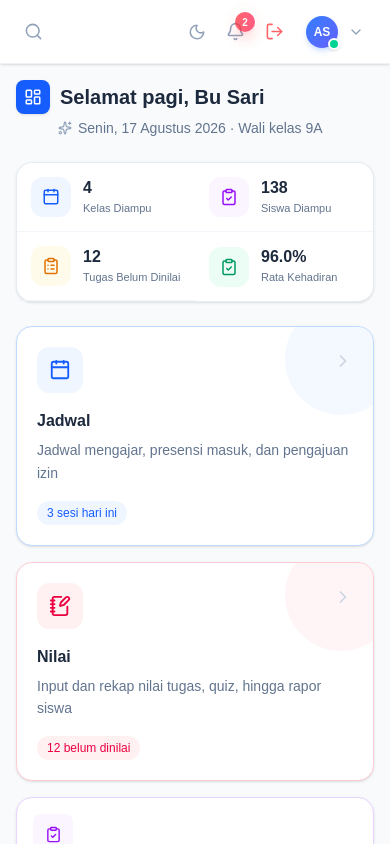
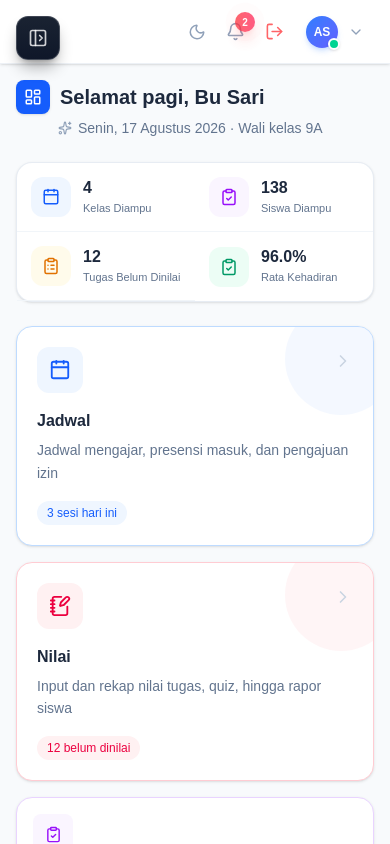
Before and after one commit to yoelsiahaan551/smartschool-frontend-baru, a Next.js app: page /guru in a window 390 px wide. Built offline with nearby package versions, Linux system fonts and the light colour scheme.

Commit message:
update sidebar + hero

```diff
--- a/app/components/Sidebar.jsx
+++ b/app/components/Sidebar.jsx
@@ -2,7 +2,7 @@
 
 import { useState, useEffect } from "react";
 import { usePathname, useRouter } from "next/navigation";
-import { Crown, PanelLeftClose, ChevronDown, X } from "lucide-react";
+import { Crown, PanelLeftClose, PanelLeftOpen, ChevronDown, X } from "lucide-react";
 
 import { guruSidebarConfig } from "./sidebar/guruSidebar";
 import { superadminSidebarConfig } from "./sidebar/superadmin";
@@ -23,6 +23,7 @@ import { yayasanSidebarConfig } from "./sidebar/yayasanSidebar";
  * Props `collapsed` / `setCollapsed` dipakai untuk DUA hal sekaligus, tergantung
  * ukuran layar:
  * - Desktop (>= 1024px): mode lama, collapsed = true -> sidebar menciut jadi ikon 72px.
+ *   Saat collapsed, muncul ikon mini di header yang berfungsi sebagai tombol expand.
  * - Mobile  (<  1024px): collapsed dipakai sebagai status buka/tutup drawer.
  *   collapsed = true  -> drawer tersembunyi total di luar layar (off-canvas).
  *   collapsed = false -> drawer muncul penuh dari kiri + overlay gelap di belakangnya.
@@ -162,6 +163,25 @@ export default function Sidebar({ active, setActive, collapsed, setCollapsed })
 
   return (
     <>
+      {/* FLOATING TOGGLE — muncul di luar sidebar setiap kali sidebar lagi TERTUTUP
+          (mobile: drawer off-canvas, desktop: bisa dipakai juga sebagai shortcut buka).
+          Ini yang bikin sidebar bisa dimunculkan lagi tanpa tergantung Header.jsx. */}
+      {collapsed && isMobile && (
+        <button
+          onClick={() => setCollapsed(false)}
+          className="fixed top-4 left-4 z-[60] flex items-center justify-center
+            w-11 h-11 rounded-xl
+            bg-gradient-to-b from-[#1A2332] to-[#0F1729]
+            border border-white/20 hover:border-white/40
+            text-white/80 hover:text-white
+            shadow-lg shadow-black/30
+            transition-all duration-200 hover:scale-105 active:scale-95"
+          title="Buka Sidebar"
+        >
+          <PanelLeftOpen size={20} />
+        </button>
+      )}
+
       {/* OVERLAY — hanya muncul di mobile saat drawer terbuka */}
       {isMobile && !collapsed && (
         <div
@@ -200,7 +220,9 @@ export default function Sidebar({ active, setActive, collapsed, setCollapsed })
             onClick={() => {
               if (!isMobile) setCollapsed(!collapsed);
             }}
-            className="flex items-center gap-3 flex-1 min-w-0"
+            className={`flex items-center gap-3 flex-1 min-w-0 ${
+              !isMobile && collapsed ? "justify-center" : "justify-start"
+            }`}
           >
             {showLabels && (
               <div className="flex flex-col leading-tight text-left">
@@ -215,6 +237,18 @@ export default function Sidebar({ active, setActive, collapsed, setCollapsed })
                 </div>
               </div>
             )}
+
+            {/* Ikon mini saat collapsed di desktop — sekaligus affordance tombol expand */}
+            {!isMobile && collapsed && (
+              <div
+                className="w-10 h-10 rounded-xl bg-white/10 border border-white/20
+                  flex items-center justify-center text-blue-300
+                  hover:bg-white/20 hover:border-white/40 transition-colors duration-200"
+                title="Buka Sidebar"
+              >
+                <PanelLeftOpen size={18} />
+              </div>
+            )}
           </button>
 
           {/* Desktop: tombol ciutkan sidebar jadi ikon */}
@@ -224,7 +258,7 @@ export default function Sidebar({ active, setActive, collapsed, setCollapsed })
               className="flex items-center justify-center w-8 h-8 rounded-lg
                 bg-white/10 hover:bg-white/20 transition-colors duration-200
                 border border-white/20 hover:border-white/40
-                text-white/70 hover:text-white"
+                text-white/70 hover:text-white flex-shrink-0"
               title="Ciutkan Sidebar"
             >
               <PanelLeftClose size={18} />
--- a/app/components/landingPage/Hero.jsx
+++ b/app/components/landingPage/Hero.jsx
@@ -91,8 +91,25 @@ export default function Hero() {
       </motion.div>
 
       {/* Content */}
+      {/*
+        FIX RESPONSIVE — kenapa dulu ada ruang kosong gede di kiri:
+        Container lama pakai `max-w-7xl mx-auto` (maks 1280px, dipusatkan).
+        Begitu lebar layar > 1280px (laptop/monitor biasa udah 1440-1920px),
+        sisa lebar itu otomatis jadi margin kosong simetris kiri-kanan.
+        Karena teks di dalamnya cuma `max-w-xl` dan nempel ke kiri container,
+        hasilnya keliatan seperti "bolong" lebar banget sebelum teks mulai.
+
+        Solusinya di sini:
+        1. Ganti breakpoint max-width jadi lebih lebar (max-w-[1800px]) supaya
+           baru "berhenti melebar" di layar SANGAT lebar (ultrawide),
+           bukan di 1280px.
+        2. Padding kiri-kanan dibikin fluid/bertahap per breakpoint
+           (px-6 di HP sampai xl:px-28 di layar besar) supaya jarak teks ke
+           tepi layar terasa proporsional di semua ukuran, bukan cuma
+           andalan margin otomatis dari mx-auto.
+      */}
       <div className="relative z-10 min-h-[calc(100vh-80px)] flex items-center">
-        <div className="w-full max-w-7xl mx-auto px-6 lg:px-16">
+        <div className="w-full max-w-[1800px] mx-auto px-6 sm:px-8 md:px-12 lg:px-16 xl:px-24 2xl:px-32">
           <motion.div
             variants={containerVariants}
             initial="hidden"
@@ -111,16 +128,12 @@ export default function Hero() {
               </span>
             </motion.div>
 
-            {/* Title - Dengan Shimmer Gradasi yang bergerak jelas */}
+            {/* Title */}
             <motion.h1
               variants={itemVariants}
               className="mt-6 text-4xl md:text-5xl lg:text-6xl font-extrabold leading-[1.1] tracking-tight text-slate-900"
             >
-              Kelola Sekolah
-              <br />
-              Lebih Cerdas,
-              <br />
-              Bersama{" "}
+              Kelola Sekolah Lebih Cerdas, Bersama{" "}
               <motion.span
                 className="text-transparent bg-clip-text bg-gradient-to-r from-blue-600 to-indigo-600"
                 animate={{
```
Also changed, not shown: 1 other file (tests, documents, lock files or other folders).
